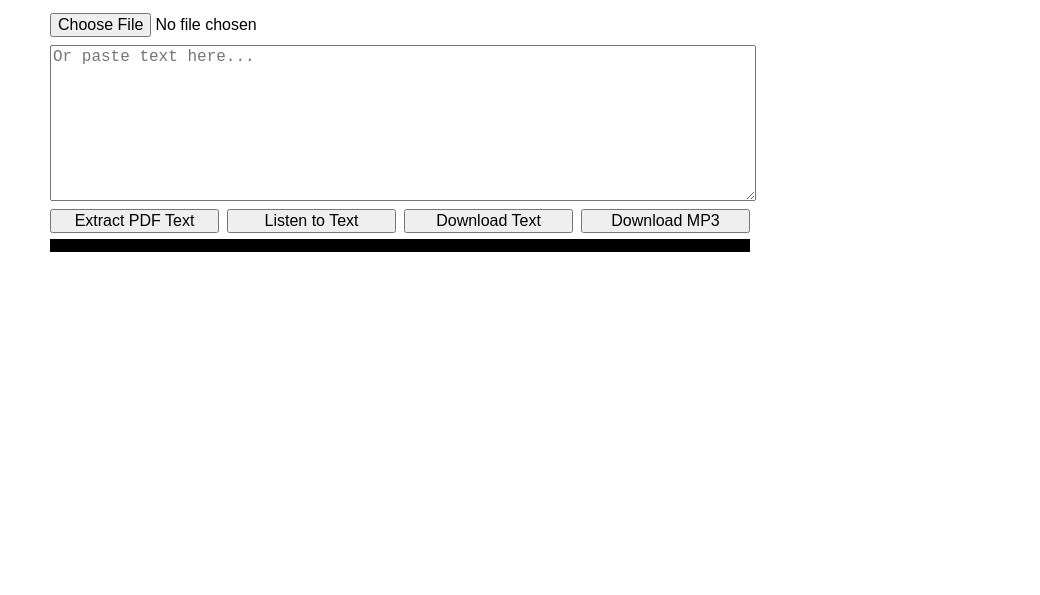
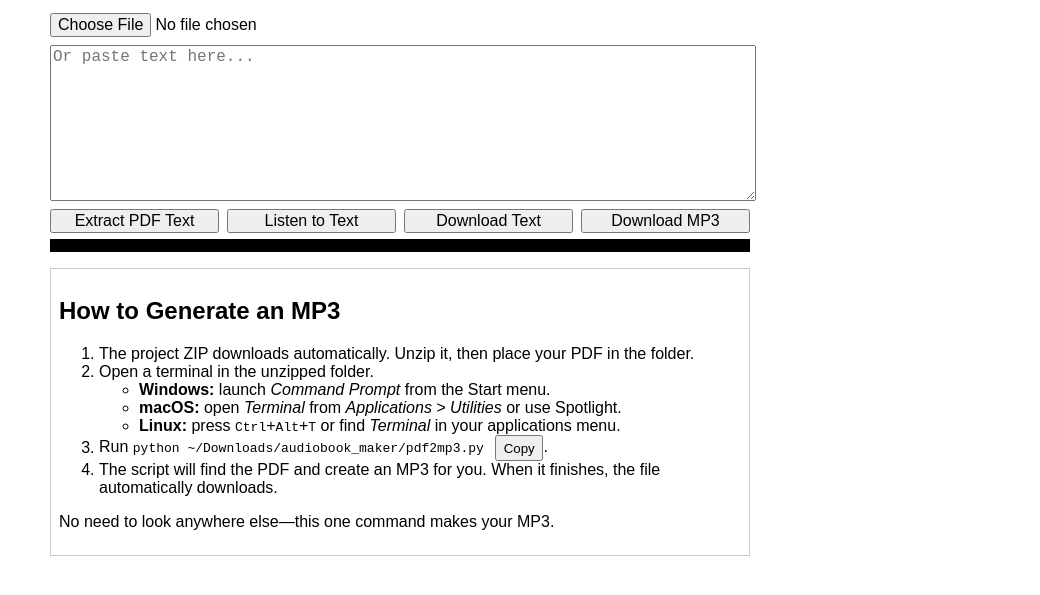
Before and after one commit to BenGothard/PDF-Text-Extractor, a plain HTML site: page docs/index.html in a window 1280 px wide. Shown: the part 171-766 px from the top of the page, without its empty margins (240-1280 px from the left). Drawn offline with Linux system fonts and the light colour scheme.

Commit message:
Show MP3 instructions by default

```diff
--- a/docs/index.html
+++ b/docs/index.html
@@ -32,7 +32,7 @@
     <button id="stopListenBtn">Stop</button>
   </div>
 
-  <div id="mp3Help" style="display:none;" class="instructions">
+  <div id="mp3Help" class="instructions">
     <h2>How to Generate an MP3</h2>
     <ol>
       <li>The project ZIP downloads automatically. Unzip it, then place your PDF in the folder.</li>
```
